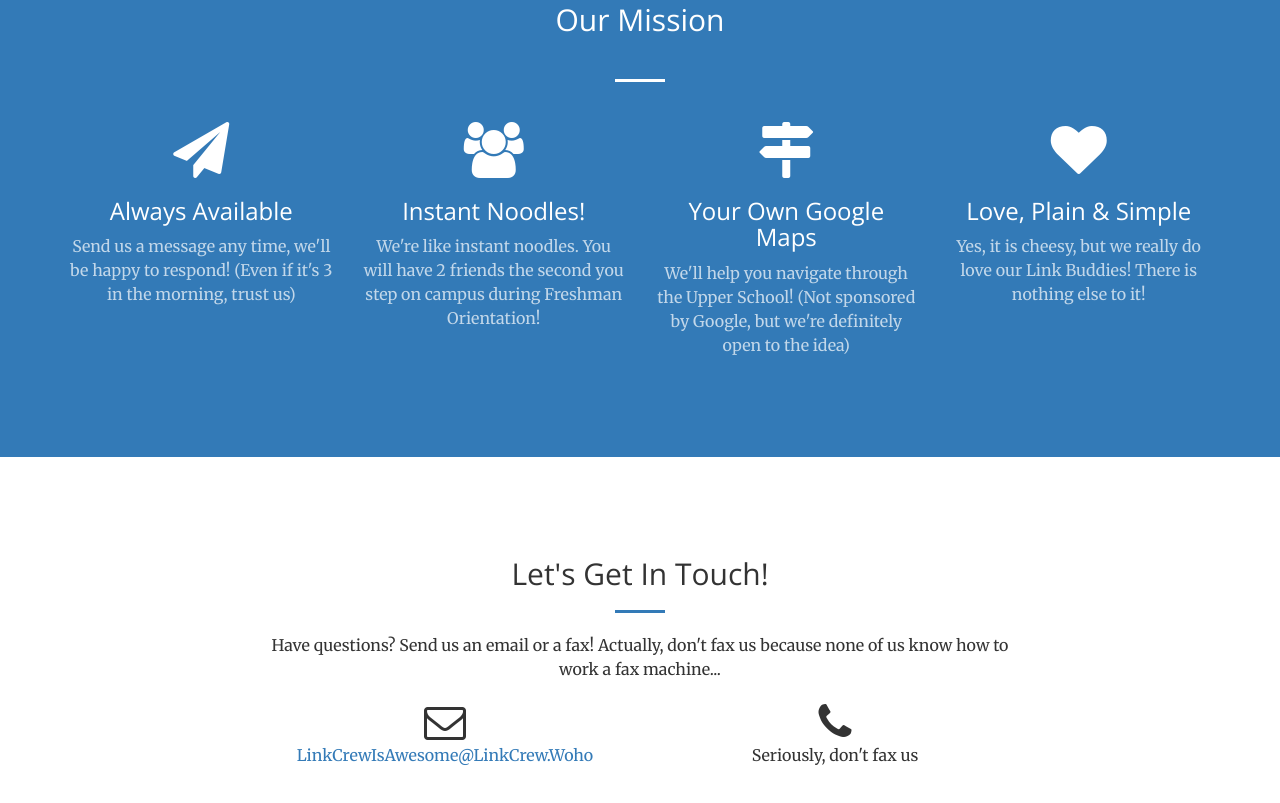
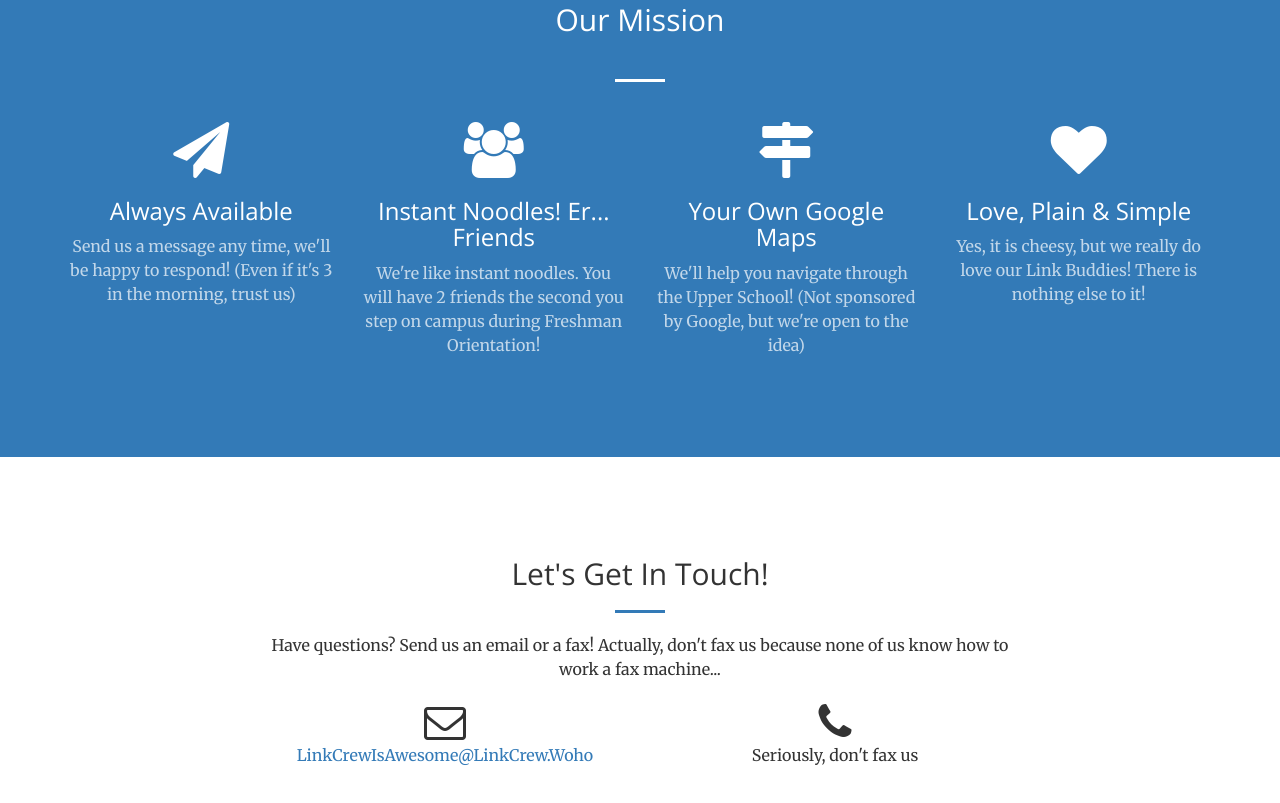
Before and after one commit to LinkCrewDev/linkcrewdev.github.io, a website: page index.html in a window 1280 px wide. Shown: the part 5309-6112 px from the top of the page. Drawn offline with nearby package versions, Linux system fonts and the light colour scheme.

Commit message:
changed text to look good with chrome

```diff
--- a/index.html
+++ b/index.html
@@ -898,7 +898,7 @@
                 <div class="col-lg-3 col-md-6 text-center">
                     <div class="service-box">
                         <i class="fa fa-4x fa-users sr-icons"></i>
-                        <h3>Instant Noodles!</h3>
+                        <h3>Instant Noodles! Er... Friends</h3>
                         <p class="text-faded">We're like instant noodles. You will have 2 friends the second you step on campus during Freshman Orientation!</p>
                     </div>
                 </div>
@@ -906,7 +906,7 @@
                     <div class="service-box">
                         <i class="fa fa-4x fa-map-signs sr-icons"></i>
                         <h3>Your Own Google Maps</h3>
-                        <p class="text-faded">We'll help you navigate through the Upper School! (Not sponsored by Google, but we're definitely open to the idea)</p>
+                        <p class="text-faded">We'll help you navigate through the Upper School! (Not sponsored by Google, but we're open to the idea)</p>
                     </div>
                 </div>
                 <div class="col-lg-3 col-md-6 text-center">
```
